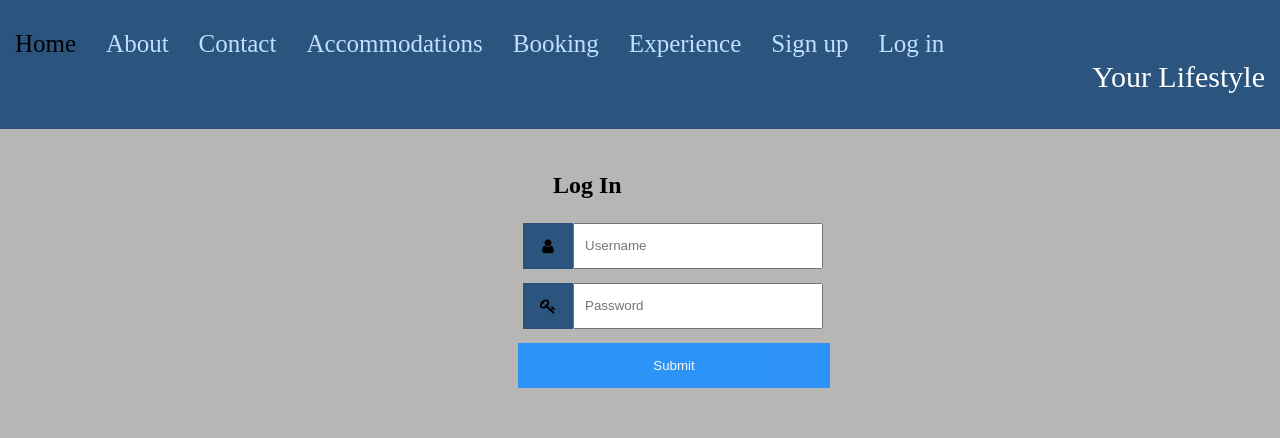
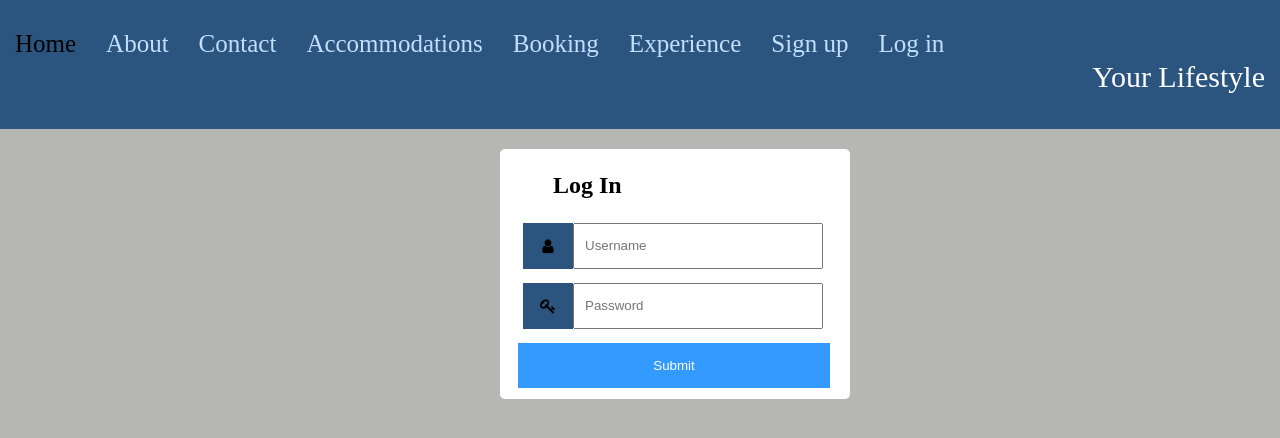
Before and after one commit to hnsemage/Final-Assignment-Web, a PHP site: page /loginIN.html in a window 1280 px wide. Shown: the top 438 px of the page. Run offline with PHP 8.4, Linux system fonts and the light colour scheme.

Commit message:
Update login-in.css

```diff
--- a/login-in.css
+++ b/login-in.css
@@ -12,7 +12,7 @@
       height: 250px;
       margin-left:500px;
       margin-top:20px;
-      background-color:#B6B6B4;
+      background-color:white;
       border-radius: 5px;
 
     }
```
